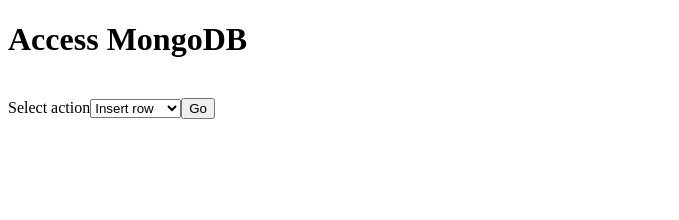
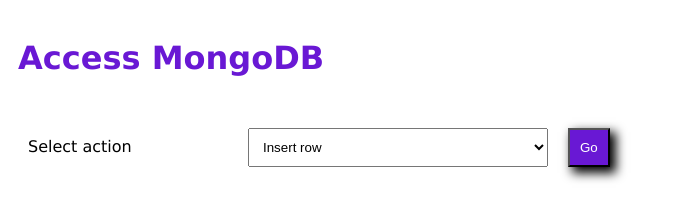
Before and after one commit to seedhaval/scripts, a plain HTML site: page mongodb_access_api/static/access_mongo.html in a window 1280 px wide. Shown: the whole page, without its empty margins (0-679 px from the left). Drawn offline with Linux system fonts and the light colour scheme.

Commit message:
added css

```diff
--- a/mongodb_access_api/static/access_mongo.html
+++ b/mongodb_access_api/static/access_mongo.html
@@ -8,6 +8,40 @@
         app = new MongoAccess();
     }
 </script>
+<style>
+    body {
+        font-family: Verdana, sans-serif;
+    }
+
+    h1 {
+        color: #6918D4;
+    }
+
+    div {
+        padding: 10px;
+    }
+
+    button {
+        background-color: #6918D4;
+        color: #FFFFFF;
+        box-shadow: 5px 5px 10px 1px #000;
+        cursor: pointer;
+        padding: 10px;
+        margin:10px;
+    }
+
+    input, select {
+        padding: 10px;
+        width: 300px;
+        margin:10px;
+    }
+
+    label {
+        padding: 10px;
+        width: 200px;
+        display:inline-block
+    }
+</style>
 </head>
 <body onload="main();">
 </body>
--- a/mongodb_access_api/static/helper.js
+++ b/mongodb_access_api/static/helper.js
@@ -221,7 +221,7 @@
 
         const actions = ["Insert row","Find row","Update row","Delete row"];
         this.dd_action = this.div_title.add_dropdown("Select action",actions,false);
-        this.div_title.add_button("Go",this.refresh_form.bind(this));
+        this.div_title.add_button("Go",this.refresh_form.bind(this),true);
     }
 
     /**
```
Also changed, not shown: mongodb_access_api/config.json (+6 -3 lines), 1 other file.
